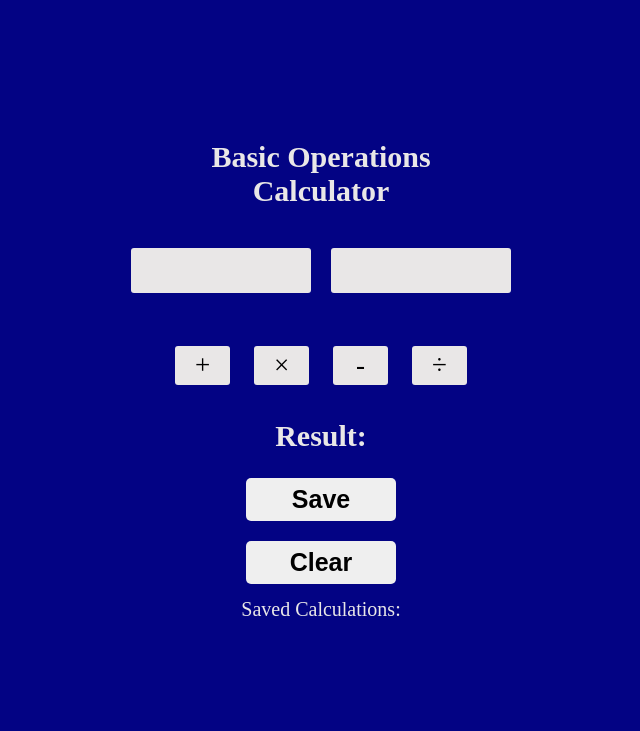
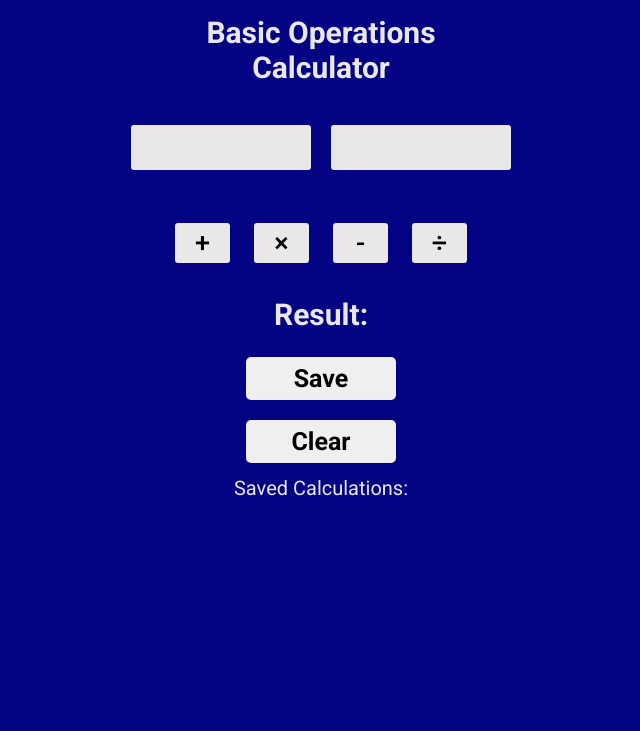
Before and after one commit to Oyeins-GUI/basic-calculator, a plain HTML site: page index.html in a window 1280 px wide. Shown: the whole page, without its empty margins (319-959 px from the left). Drawn offline with Linux system fonts and the light colour scheme.

Commit message:
Update styles.css

```diff
--- a/styles.css
+++ b/styles.css
@@ -1,8 +1,12 @@
+@import url('https://fonts.googleapis.com/css2?family=Roboto:wght@300;400;500;700&display=swap');
+
 * {
     margin: 0;
     padding: 0;
     box-sizing: border-box;
     text-align: center;
+    font-family: Roboto;
+    font-weight: 700;
 }
 
 html {
@@ -21,8 +25,8 @@
 }
 
 .main-cal {
-    max-width: 400px;
-    height: 550px;
+    max-width: 390px;
+    height: auto;
     position: absolute;
     top: 0;
     left: 0;
```
